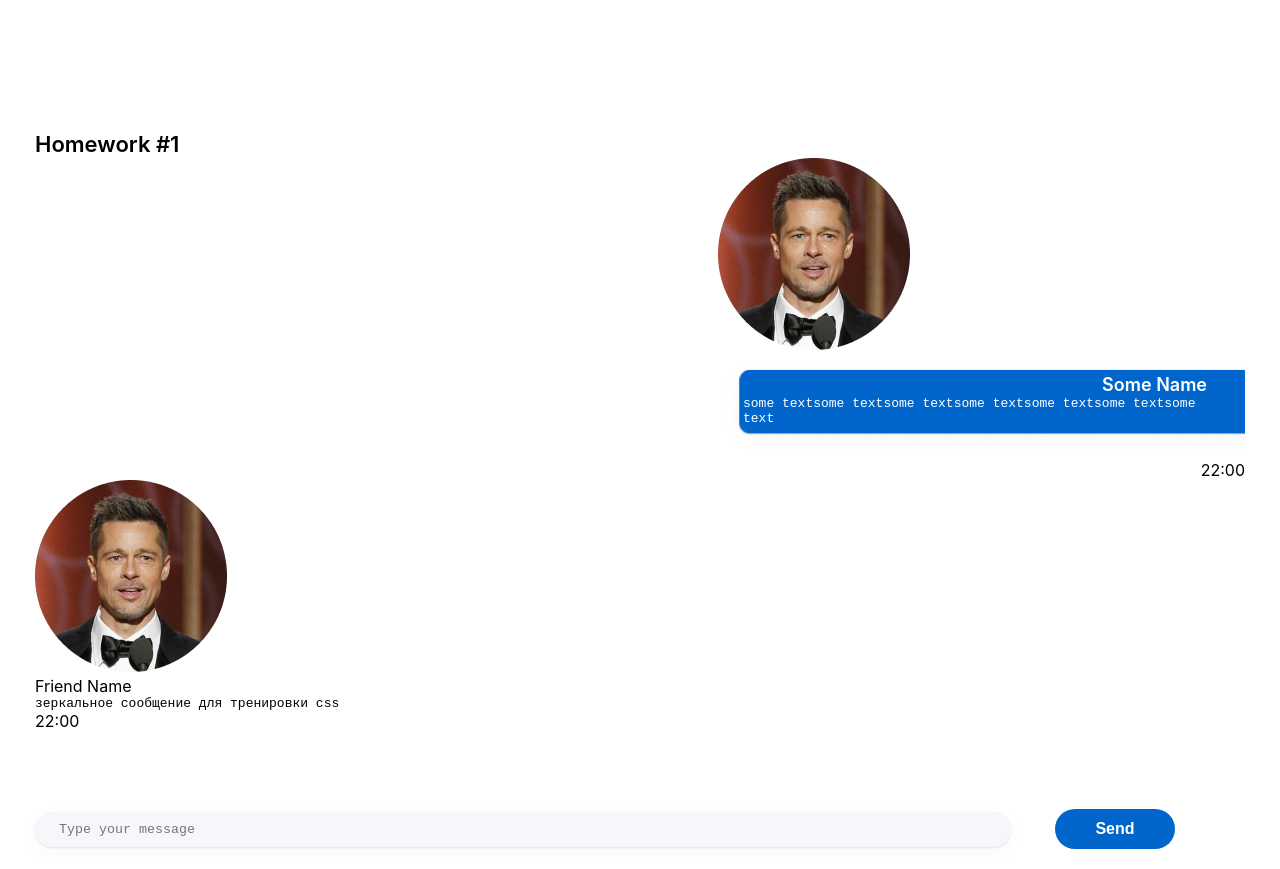
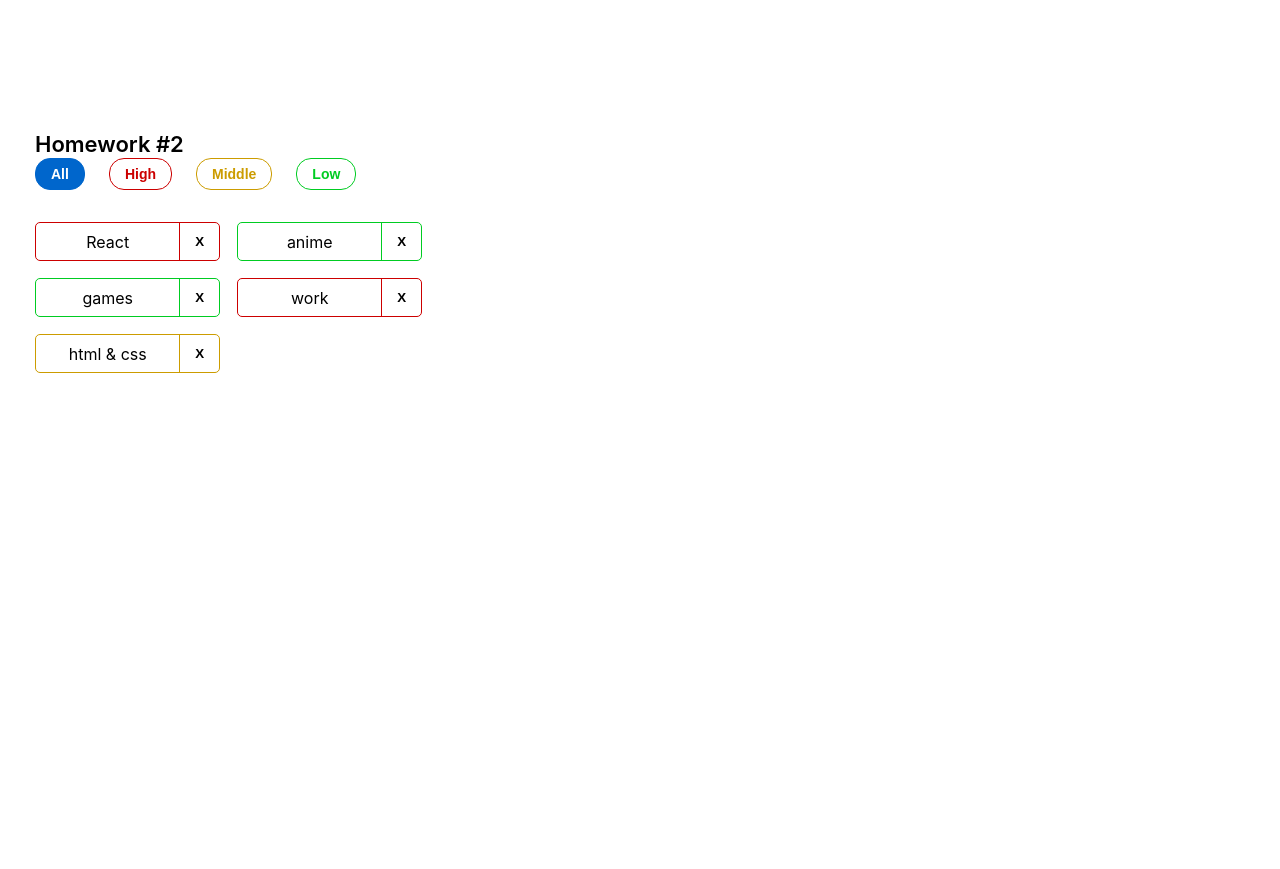
Before and after one commit to h0wever/HW, a React (Create React App) app: page /#/ in a window 1280 px wide. Before the commit this address led to /#/pre-junior. After the commit the page ends 800 px from the top, so only its background shows below. Built offline with nearby package versions, Linux system fonts and the light colour scheme.

Commit message:
аdd: finish HW2

```diff
--- a/src/s1-main/App.tsx
+++ b/src/s1-main/App.tsx
@@ -1,14 +1,15 @@
 import React from 'react'
 import s from './App.module.css'
+import HW2 from "../s2-homeworks/hw02/HW2";
 // import HW1 from '../s2-homeworks/hw01/HW1'
-import HW2 from '../s2-homeworks/hw01/HW1'
+
 
 function App() {
     return (
         <div className={s.App}>
             {/*<HW1/>*/}
             {/*раскомментировать по ходу выполнения*/}
-            <HW2/>
+          <HW2/>
             {/*<HW3/>*/}
             {/*<HW4/>*/}
 
--- a/src/s2-homeworks/hw02/HW2.tsx
+++ b/src/s2-homeworks/hw02/HW2.tsx
@@ -37,16 +37,24 @@ const defaultAffairs: AffairType[] = [ // need to fix any
 
 // pure helper functions
 export const filterAffairs = (affairs: AffairType[], filter: FilterType): AffairType[] => { // need to fix any
-    if (filter === 'all') affairs = defaultAffairs;
-    if (filter === 'high') affairs = defaultAffairs.filter(el=> el.priority === 'high')
-    if (filter === 'middle') affairs = defaultAffairs.filter(el=> el.priority === 'middle')
-    if (filter === 'low') affairs = defaultAffairs.filter(el=> el.priority === 'low')
+    if (filter === 'all') {
+        return affairs
+    }
 
-    return affairs // need to fix
+    // if (filter === 'high') affairs = defaultAffairs.filter(el=> el.priority === 'high')
+    // if (filter === 'middle') affairs = defaultAffairs.filter(el=> el.priority === 'middle')
+    // if (filter === 'low') affairs = defaultAffairs.filter(el=> el.priority === 'low')
+
+
+
+    return affairs.filter(el=> el.priority === filter) // need to fix
 }
-export const deleteAffair = (affairs: AffairType[], _id: number): any => { // need to fix any
-    affairs = defaultAffairs.filter(el=> el._id !== _id)
-    return affairs // need to fix
+export const deleteAffair = (affairs: AffairType[], _id: number): any => {
+    console.log(_id)
+    // need to fix any
+  const  newaffairs = affairs.filter(el=> el._id !== _id)
+    console.log(newaffairs)
+    return newaffairs // need to fix
 }
 
 function HW2() {
@@ -55,7 +63,8 @@ function HW2() {
 
     const filteredAffairs = filterAffairs(affairs, filter)
     const deleteAffairCallback = (_id: number) => { // need to fix any
-        setFilter(deleteAffair)
+
+        setAffairs(deleteAffair(affairs,_id))
     }
 
     return (
--- a/src/s2-homeworks/hw02/affairs/Affairs.tsx
+++ b/src/s2-homeworks/hw02/affairs/Affairs.tsx
@@ -36,7 +36,7 @@ function Affairs(props: AffairsPropsType) {
         <Affair
             key={a._id} // кеи ОБЯЗАТЕЛЬНЫ в 99% - так что лучше их писать всегда при создании компонент в мапе
             affair={a}
-            deleteAffairCallback={()=>props.deleteAffairCallback(a._id)}
+            deleteAffairCallback={props.deleteAffairCallback}
         />
     ))
 
@@ -54,6 +54,7 @@ function Affairs(props: AffairsPropsType) {
                     id={'hw2-button-high'}
                     onClick={setHigh}
                     className={cnHigh}
+
                 >
                     High
                 </button>
--- a/src/s2-homeworks/hw02/affairs/affair/Affair.tsx
+++ b/src/s2-homeworks/hw02/affairs/affair/Affair.tsx
@@ -10,8 +10,9 @@ type AffairPropsType = {
 }
 
 function Affair(props: AffairPropsType) {
-    const deleteCallback = () => {
-        props.affair._id
+
+    const deleteCallback = (id:number) => {
+        props.deleteAffairCallback(id)
     }
 
     const nameClass = s.name + ' ' + s2[props.affair.priority]
@@ -36,7 +37,7 @@ function Affair(props: AffairPropsType) {
                 id={'hw2-button-delete-' + props.affair._id}
                 className={buttonClass}
                 // need to fix
-                onClick={()=>props.affair.priority}
+                onClick={()=>deleteCallback(props.affair._id)}
             >
                 {/*текст кнопки могут изменить студенты*/}
                 X
```
